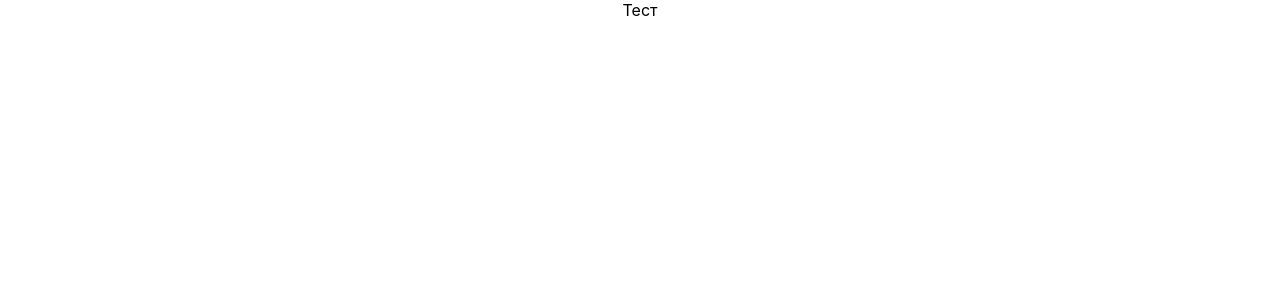
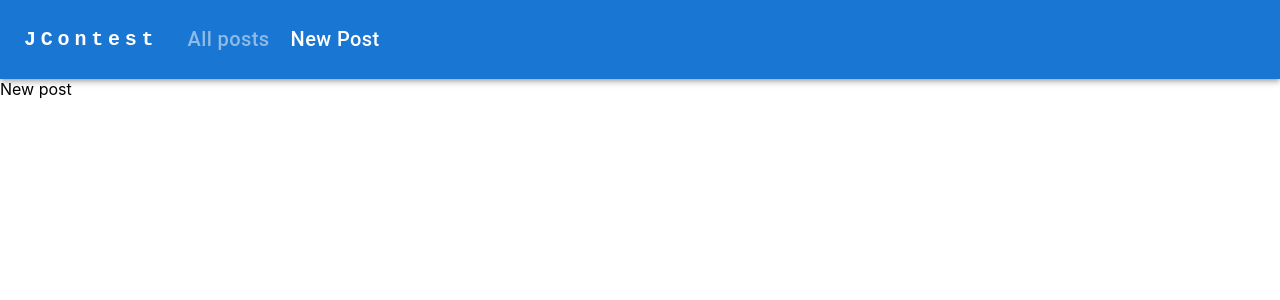
Before and after one commit to Rakhymbek/Jusan-singularity-react-contest, a React (Create React App) app: page /new in a window 1280 px wide. Shown: the top 300 px of the page. Built offline with nearby package versions, Linux system fonts and the light colour scheme.

Commit message:
feat: add react-router-dom, Navbar and 2 pages

```diff
--- a/src/App.css
+++ b/src/App.css
@@ -1,38 +1,3 @@
-.App {
-  text-align: center;
+* {
+  box-sizing: border-box;
 }
-
-.App-logo {
-  height: 40vmin;
-  pointer-events: none;
-}
-
-@media (prefers-reduced-motion: no-preference) {
-  .App-logo {
-    animation: App-logo-spin infinite 20s linear;
-  }
-}
-
-.App-header {
-  background-color: #282c34;
-  min-height: 100vh;
-  display: flex;
-  flex-direction: column;
-  align-items: center;
-  justify-content: center;
-  font-size: calc(10px + 2vmin);
-  color: white;
-}
-
-.App-link {
-  color: #61dafb;
-}
-
-@keyframes App-logo-spin {
-  from {
-    transform: rotate(0deg);
-  }
-  to {
-    transform: rotate(360deg);
-  }
-}
--- a/src/App.tsx
+++ b/src/App.tsx
@@ -1,11 +1,19 @@
-import React from 'react';
-import './App.css';
+import React from "react";
+import { BrowserRouter, Route, Routes } from "react-router-dom";
+import "./App.css";
+import Navbar from "./components/Navbar";
+import NewPost from "./pages/NewPost";
+import Posts from "./pages/Posts";
 
 function App() {
   return (
-    <div className="App">
-      Тест
-    </div>
+    <BrowserRouter>
+    <Navbar/>
+      <Routes>
+        <Route path="/" element={<Posts />} />
+        <Route path="/new" element={<NewPost />} />
+      </Routes>
+    </BrowserRouter>
   );
 }
 
--- /dev/null
+++ b/src/components/Navbar.tsx
@@ -0,0 +1,156 @@
+import * as React from "react";
+import AppBar from "@mui/material/AppBar";
+import Box from "@mui/material/Box";
+import Toolbar from "@mui/material/Toolbar";
+import IconButton from "@mui/material/IconButton";
+import Typography from "@mui/material/Typography";
+import Menu from "@mui/material/Menu";
+import Container from "@mui/material/Container";
+import Button from "@mui/material/Button";
+import MenuItem from "@mui/material/MenuItem";
+import { NavLink } from "react-router-dom";
+import { styled } from "@mui/system";
+
+const CustomNavLink = styled(NavLink)`
+  color: hsla(0, 0%, 100%, 0.5);
+  text-decoration: none;
+  text-transform: none;
+  font-size: 20px;
+  transition: 0.2s;
+  margin-left: 5px;
+  &.active {
+    color: white;
+  }
+  &:hover {
+    color: #bfbfc3;
+  }
+`;
+
+const Navbar = () => {
+  const [anchorElNav, setAnchorElNav] = React.useState<null | HTMLElement>(
+    null
+  );
+
+  const handleOpenNavMenu = (event: React.MouseEvent<HTMLElement>) => {
+    setAnchorElNav(event.currentTarget);
+  };
+
+  const handleCloseNavMenu = () => {
+    setAnchorElNav(null);
+  };
+
+  return (
+    <AppBar position="static">
+      <Container maxWidth="xl">
+        <Toolbar disableGutters>
+          <Typography
+            variant="h6"
+            noWrap
+            component="a"
+            href="/"
+            sx={{
+              mr: 2,
+              display: { xs: "none", md: "flex" },
+              fontFamily: "monospace",
+              fontWeight: 700,
+              letterSpacing: ".3rem",
+              color: "inherit",
+              textDecoration: "none",
+            }}
+          >
+            JContest
+          </Typography>
+
+          <Box sx={{ flexGrow: 1, display: { xs: "flex", md: "none" } }}>
+            <IconButton
+              size="large"
+              aria-label="account of current user"
+              aria-controls="menu-appbar"
+              aria-haspopup="true"
+              onClick={handleOpenNavMenu}
+              color="inherit"
+            >
+              ☰
+            </IconButton>
+            <Menu
+              id="menu-appbar"
+              anchorEl={anchorElNav}
+              anchorOrigin={{
+                vertical: "bottom",
+                horizontal: "left",
+              }}
+              keepMounted
+              transformOrigin={{
+                vertical: "top",
+                horizontal: "left",
+              }}
+              open={Boolean(anchorElNav)}
+              onClose={handleCloseNavMenu}
+              sx={{
+                display: { xs: "block", md: "none" },
+              }}
+            >
+              <MenuItem onClick={handleCloseNavMenu}>
+                <NavLink style={{ textDecoration: "none" }} to={`/`}>
+                  <Typography
+                    color={"primary"}
+                    sx={{
+                      width: "100%",
+                    }}
+                  >
+                    All posts
+                  </Typography>
+                </NavLink>
+              </MenuItem>
+              <MenuItem onClick={handleCloseNavMenu}>
+                <NavLink style={{ textDecoration: "none" }} to={`/new`}>
+                  <Typography
+                    color={"primary"}
+                    sx={{
+                      width: "100%",
+                    }}
+                  >
+                    New Post
+                  </Typography>
+                </NavLink>
+              </MenuItem>
+            </Menu>
+          </Box>
+          <Typography
+            variant="h5"
+            noWrap
+            component="a"
+            href=""
+            sx={{
+              mr: 2,
+              display: { xs: "flex", md: "none" },
+              flexGrow: 1,
+              fontFamily: "monospace",
+              fontWeight: 700,
+              letterSpacing: ".3rem",
+              color: "inherit",
+              textDecoration: "none",
+            }}
+          >
+            LOGO
+          </Typography>
+          <Box sx={{ flexGrow: 1, display: { xs: "none", md: "flex" } }}>
+              <Button
+                onClick={handleCloseNavMenu}
+                sx={{ my: 2, color: "white", display: "block" }}
+              >
+                <CustomNavLink to={'/'}>All posts</CustomNavLink>
+              </Button>
+              <Button
+                onClick={handleCloseNavMenu}
+                sx={{ my: 2, color: "white", display: "block" }}
+              >
+                <CustomNavLink to={'/new'}>New Post</CustomNavLink>
+              </Button>
+          </Box>
+        </Toolbar>
+      </Container>
+    </AppBar>
+  );
+};
+export default Navbar;
--- /dev/null
+++ b/src/pages/NewPost.tsx
@@ -0,0 +1,11 @@
+import React from 'react';
+
+const NewPost = () => {
+    return (
+        <div>
+            New post
+        </div>
+    );
+};
+
+export default NewPost;
--- /dev/null
+++ b/src/pages/Posts.tsx
@@ -0,0 +1,11 @@
+import React from 'react';
+
+const Posts = () => {
+    return (
+        <div>
+            Posts
+        </div>
+    );
+};
+
+export default Posts;
```
